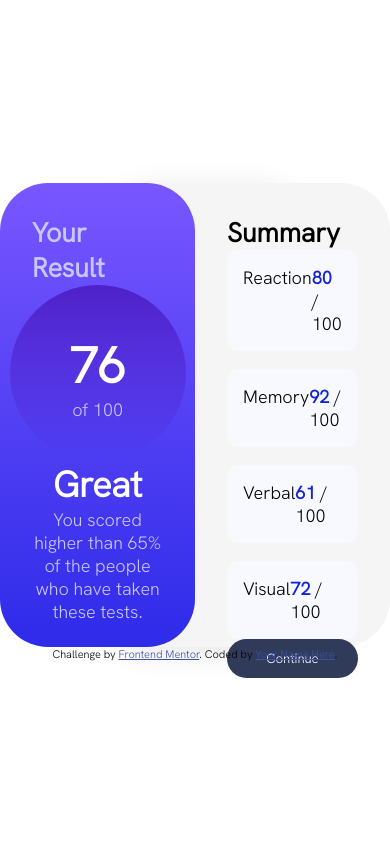
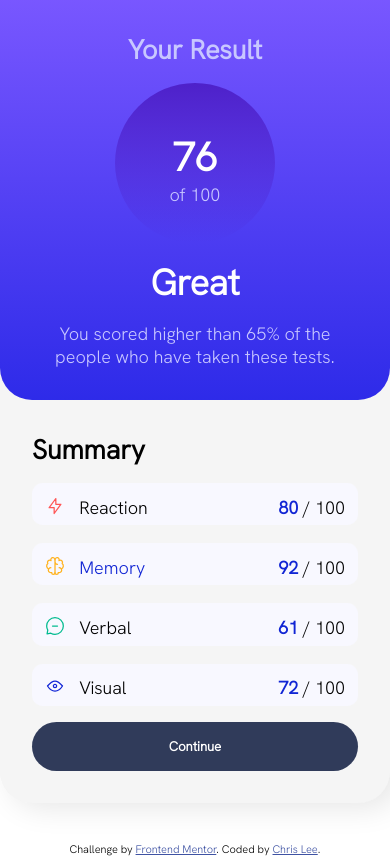
Before and after one commit to ChrisLee-04-20/Frontend-Practice, a plain HTML site: page Fontend Mentor Challenges/Results-Summary/index.html in a window 390 px wide. Drawn offline with Linux system fonts and the light colour scheme.

Commit message:
Support the responsive design

```diff
--- a/Fontend Mentor Challenges/Results-Summary/index.html
+++ b/Fontend Mentor Challenges/Results-Summary/index.html
@@ -21,19 +21,19 @@
       <h2>Summary</h2>
       <div class="summary-labels">
         <div class="summary-label">
-          <p class="summary-subtitle">Reaction</p>
+          <p class="summary-subtitle"><span><img src="./assets/images/icon-reaction.svg"></span>Reaction</p>
           <p class="summary-point"><span>80</span> / 100</p>
         </div>
         <div class="summary-label">
-          <p class="summary-subtitle">Memory</p>
+          <p class="summary-subtitle"><span><img src="./assets/images/icon-memory.svg"></span>Memory</p>
           <p class="summary-point"><span>92</span> / 100</p>
         </div>
         <div class="summary-label">
-          <p class="summary-subtitle">Verbal</p>
+          <p class="summary-subtitle"><span><img src="./assets/images/icon-verbal.svg"></span>Verbal</p>
           <p class="summary-point"><span>61</span> / 100</p>
         </div>
         <div class="summary-label">
-          <p class="summary-subtitle">Visual</p>
+          <p class="summary-subtitle"><span><img src="./assets/images/icon-visual.svg"></span>Visual</p>
           <p class="summary-point"><span>72</span> / 100</p>
         </div>
       </div>
@@ -41,12 +41,10 @@
     </div>
   </div>
 
-
-
-
   <div class="attribution">
     Challenge by <a href="https://www.frontendmentor.io?ref=challenge" target="_blank">Frontend Mentor</a>.
-    Coded by <a href="#">Your Name Here</a>.
+    Coded by <a href="#">Chris Lee</a>.
   </div>
+
 </body>
 </html>
--- a/Fontend Mentor Challenges/Results-Summary/style.css
+++ b/Fontend Mentor Challenges/Results-Summary/style.css
@@ -7,7 +7,7 @@
     box-sizing: border-box;
 }
 
-body, .report , .result, .summary{
+body, .report , .result, .summary, .mark{
     min-height: 100vh;
     display: flex;
     flex-direction: column;
@@ -21,7 +21,7 @@ body, .report , .result, .summary{
     min-height: 0;
     flex-direction: row;
     height: 55vh;
-    width: 50vw;
+    width: auto;
     border-radius: 3rem;
     box-shadow: 10px 5px 30px rgba(0, 0, 0, 0.1) ;
 }
@@ -37,6 +37,7 @@ body, .report , .result, .summary{
 }
 
 #mark {
+    min-height: 0;
     width: 11rem;
     height: 11rem;
     background-image: linear-gradient(hsla(256, 72%, 46%, 1), hsla(241, 72%, 46%, 0));
@@ -71,6 +72,7 @@ body, .report , .result, .summary{
 .summary {
     background-color: whitesmoke;
     background-image: none;
+    row-gap: 1rem;
 }
 
 .summary > h2 {
@@ -88,8 +90,36 @@ body, .report , .result, .summary{
     display: flex;
     background-color: ghostwhite;
     border-radius: 0.6em;
-    padding: 1rem;
+    padding: 0.8rem;
     justify-content: space-between;
+}
+
+.summary-label:nth-child(2) > .summary-subtitle {
+    color: hsl(0, 100%, 67%);
+}
+
+.summary-label:nth-child(2) > .summary-subtitle {
+    color: hsl(39, 100%, 56%);
+}
+
+.summary-label:nth-child(2) > .summary-subtitle {
+    color: hsl(166, 100%, 37%);
+}
+
+.summary-label:nth-child(2) > .summary-subtitle {
+    color: hsl(234, 85%, 45%);
+}
+
+
+.summary-subtitle {
+    display: flex;
+    align-content: center;
+    column-gap: 0.8em;
+}
+
+.summary-subtitle img {
+    width: auto;
+    align-self: center;
 }
 
 .summary-point > span {
@@ -98,8 +128,9 @@ body, .report , .result, .summary{
 }
 
 .summary button {
+    font-weight: bold;
     width: 100%;
-    padding: 0.7rem;
+    padding: 1rem;
     border: none;
     border-radius: 59px;
     background-color: hsl(224, 30%, 27%);
@@ -111,8 +142,51 @@ body, .report , .result, .summary{
     background-image: linear-gradient(hsl(252, 100%, 67%), hsl(241, 81%, 54%));
 }
 
+
+@media screen and (max-width: 720px) {
+    body{
+        min-height: 0;
+        width: 100%;
+    }
+
+    .report {
+        flex-direction: column;
+        width: 100%;
+        height: auto;
+        border-radius: 0 0 2rem 2rem;
+    }
+
+    .result {
+        row-gap: 1rem;
+    }
+
+    #mark {
+        width: 10rem;
+        height: 10rem;
+    }
+
+    .result span {
+        font-size: 40px;
+    }
+}
+
+@media screen and (max-width: 1200px) {
+    body{
+        width: 100%;
+    }
+
+    .report {
+        margin: 0 5rem 0 5rem;
+    }
+
+    .summary-label {
+        height: 5vh;
+    }
+}
+
 .attribution {
     font-size: 11px; text-align: center;
+    margin-top: 10%;
 }
 .attribution a {
      color: hsl(228, 45%, 44%);
```
Also changed, not shown: Fontend Mentor Challenges/Results-Summary/index.js (line endings or trailing spaces).
